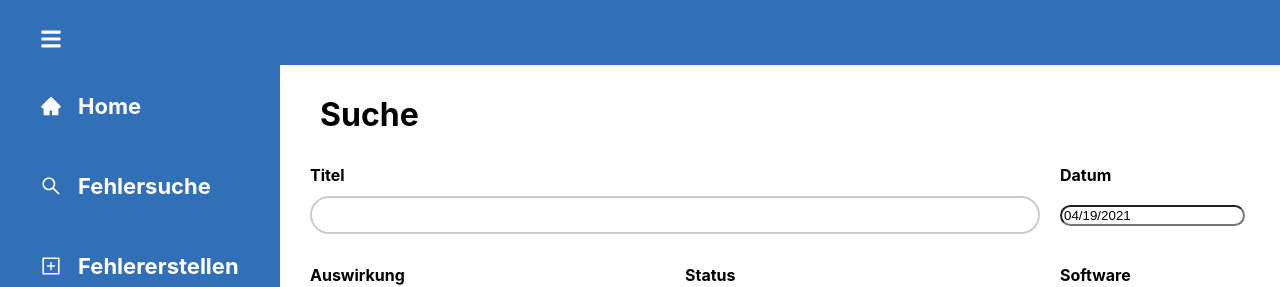
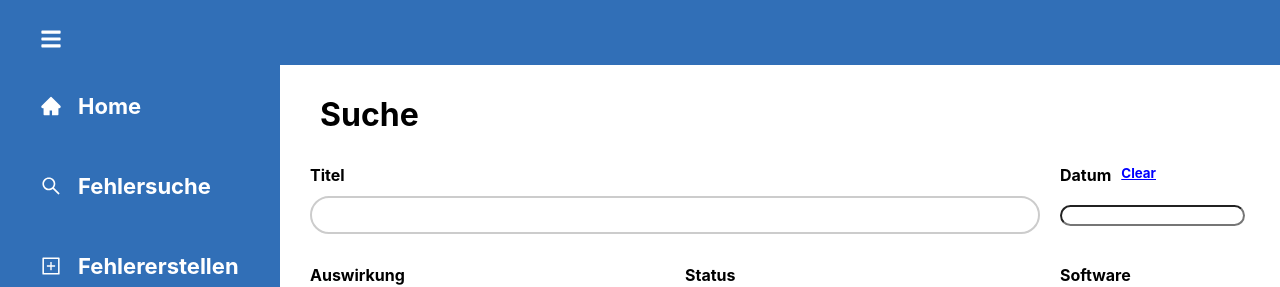
Before and after one commit to HuSchKa2020/Studienarbeit, a React (Create React App) app in the folder client/: page /fehler in a window 1280 px wide. Shown: the top 287 px of the page. Built offline with nearby package versions, Linux system fonts and the light colour scheme; no server answers.

Commit message:
datum feld clearen

```diff
--- a/client/src/App.css
+++ b/client/src/App.css
@@ -28,6 +28,13 @@
   color: #61dafb;
 }
 
+.link {
+  margin: 0px 10px;
+  color: blue;
+  font-size: smaller;
+  text-decoration: underline;
+}
+
 @keyframes App-logo-spin {
   from {
     transform: rotate(0deg);
--- a/client/src/components/Fehlersuche.js
+++ b/client/src/components/Fehlersuche.js
@@ -16,7 +16,7 @@ const Fehlersuche = () => {
   const [auswirkung, setAuswirkung] = useState("");
   const [software, setSoftware] = useState([]); // alle Softwares im Dropdown
   const [ausgewaehlteSoftware, setausgewaehlteSoftware] = useState("");
-  const [date, setDate] = useState(new Date());
+  const [date, setDate] = useState(null);
 
   const getFehler = async () => {
     // URL bauen
@@ -40,9 +40,12 @@ const Fehlersuche = () => {
       "&auswirkung=" +
       params.auswirkung +
       "&softwareid=" +
-      params.softwareid +
-      "&date=" +
-      params.date;
+      params.softwareid;
+
+    console.log(date);
+    console.log(date === null);
+    if (date !== null) url += "&date=" + params.date;
+
     const response = await fetch(url);
 
     const jsonData = await response.json();
@@ -87,7 +90,12 @@ const Fehlersuche = () => {
         />
       </div>
       <div className="field" id="dateContainer">
-        <label>Datum</label>
+        <div style={{ display: "flex" }}>
+          <label>Datum</label>
+          <label onClick={() => setDate(null)} className="link">
+            Clear
+          </label>
+        </div>
         <DatePicker
           id="DateSuche"
           selected={date}
```
Also changed, not shown: 1 other file (tests, documents, lock files or other folders).
